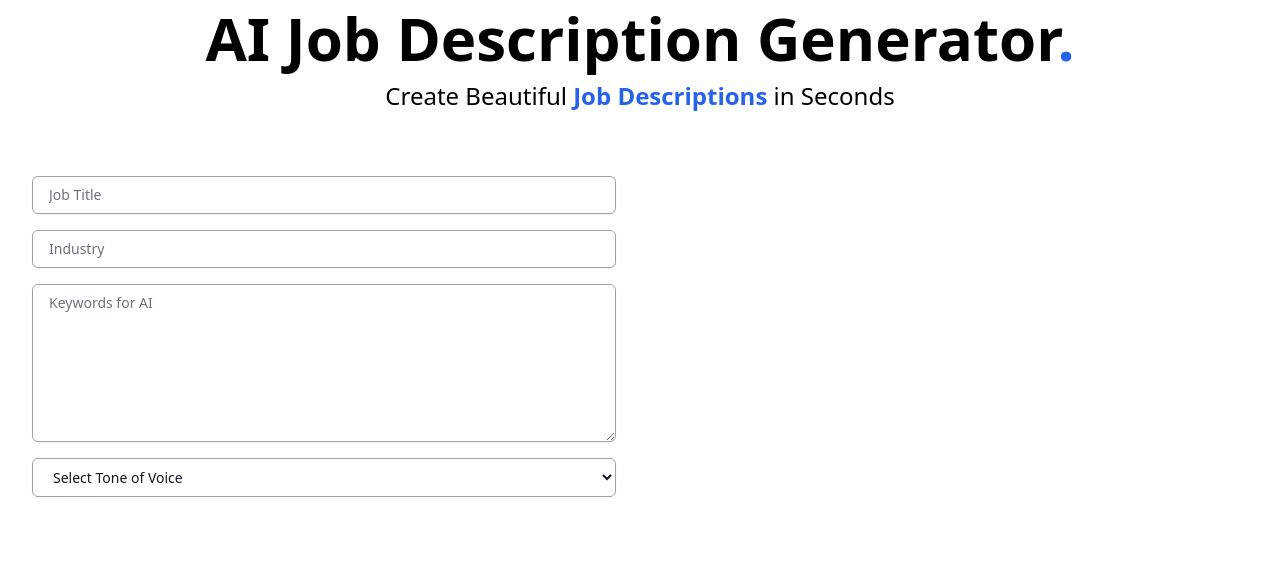
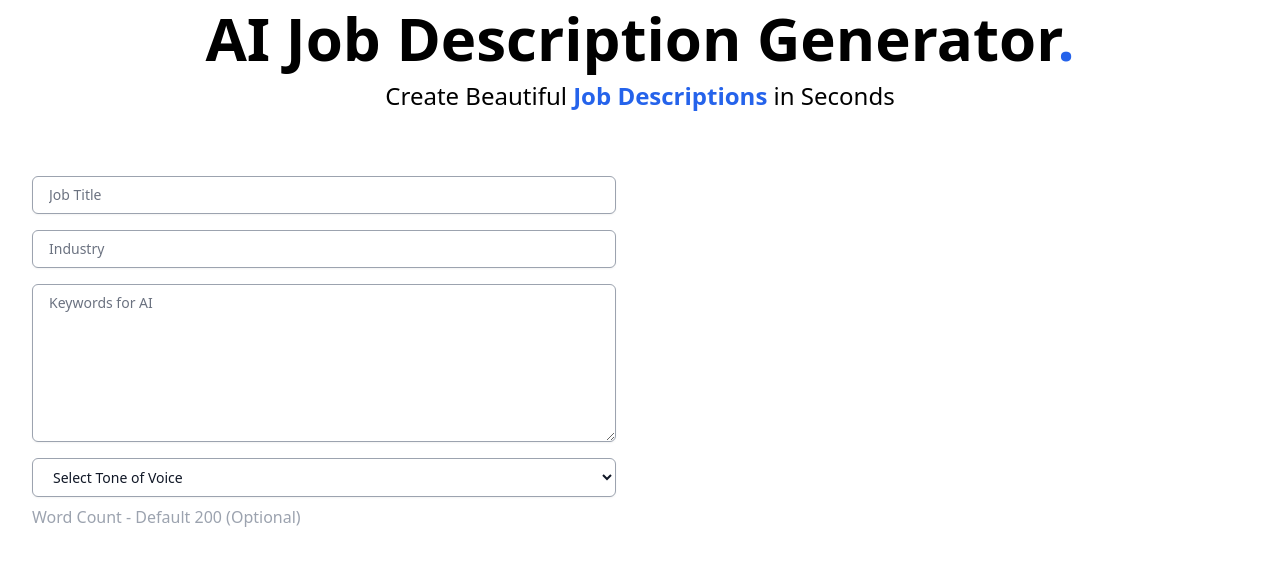
Before and after one commit to emelyn-barrientos/ai-jobbish-descriptions, a Next.js app: page / in a window 1280 px wide. Shown: the top 566 px of the page. Built offline with nearby package versions, Linux system fonts and the light colour scheme.

Commit message:
Add input field for type number

```diff
--- a/src/components/Dashboard.js
+++ b/src/components/Dashboard.js
@@ -87,6 +87,14 @@ export default function Dashboard() {
             <label className="sr-only" htmlFor="wordCount">
               Word Count (Optional)
             </label>
+            <input
+              type="number"
+              name="wordCount"
+              placeholder="Word Count - Default 200 (Optional)"
+              id="wordCount"
+              min={0}
+              max={800}
+            />
           </div>
         </form>
       </div>
```
